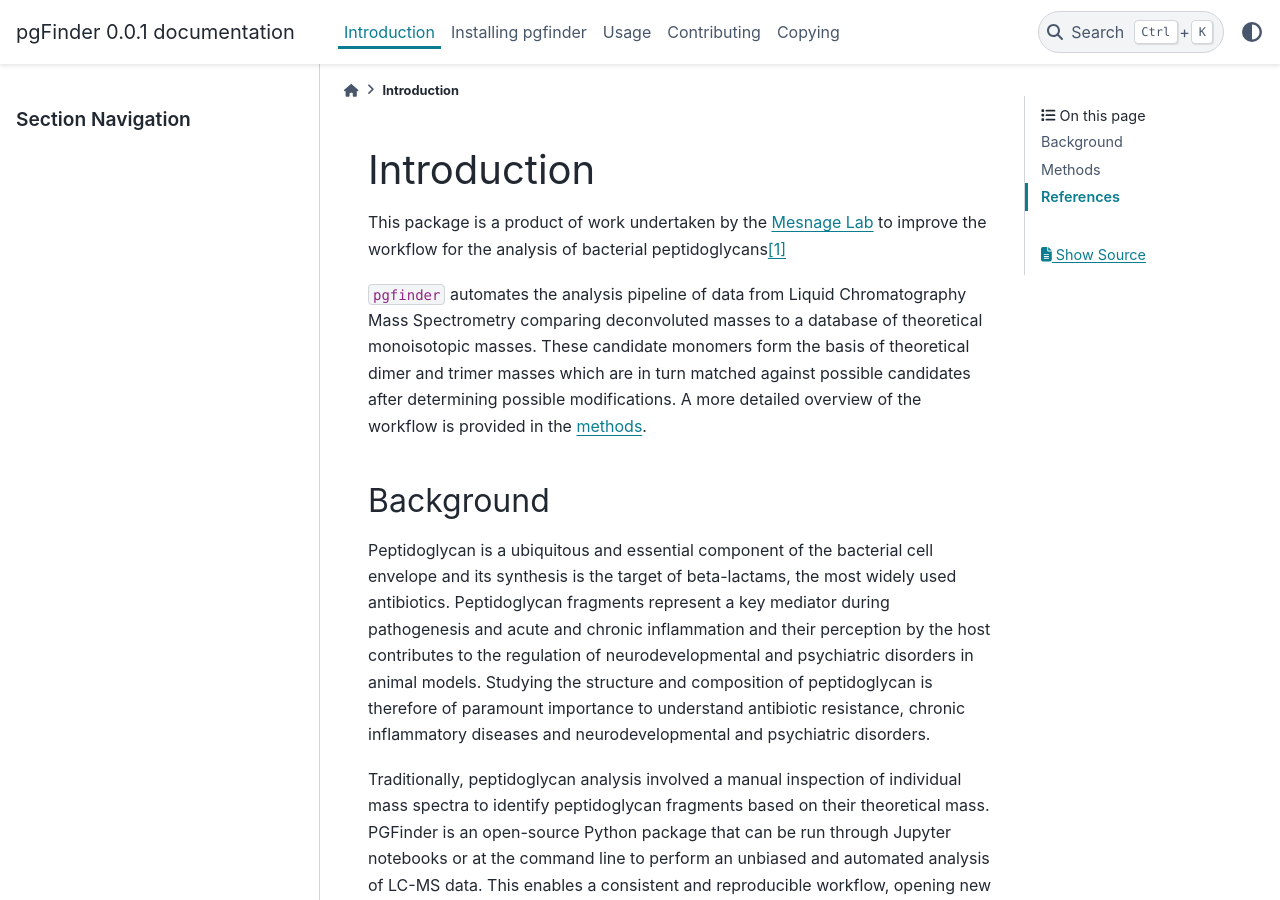
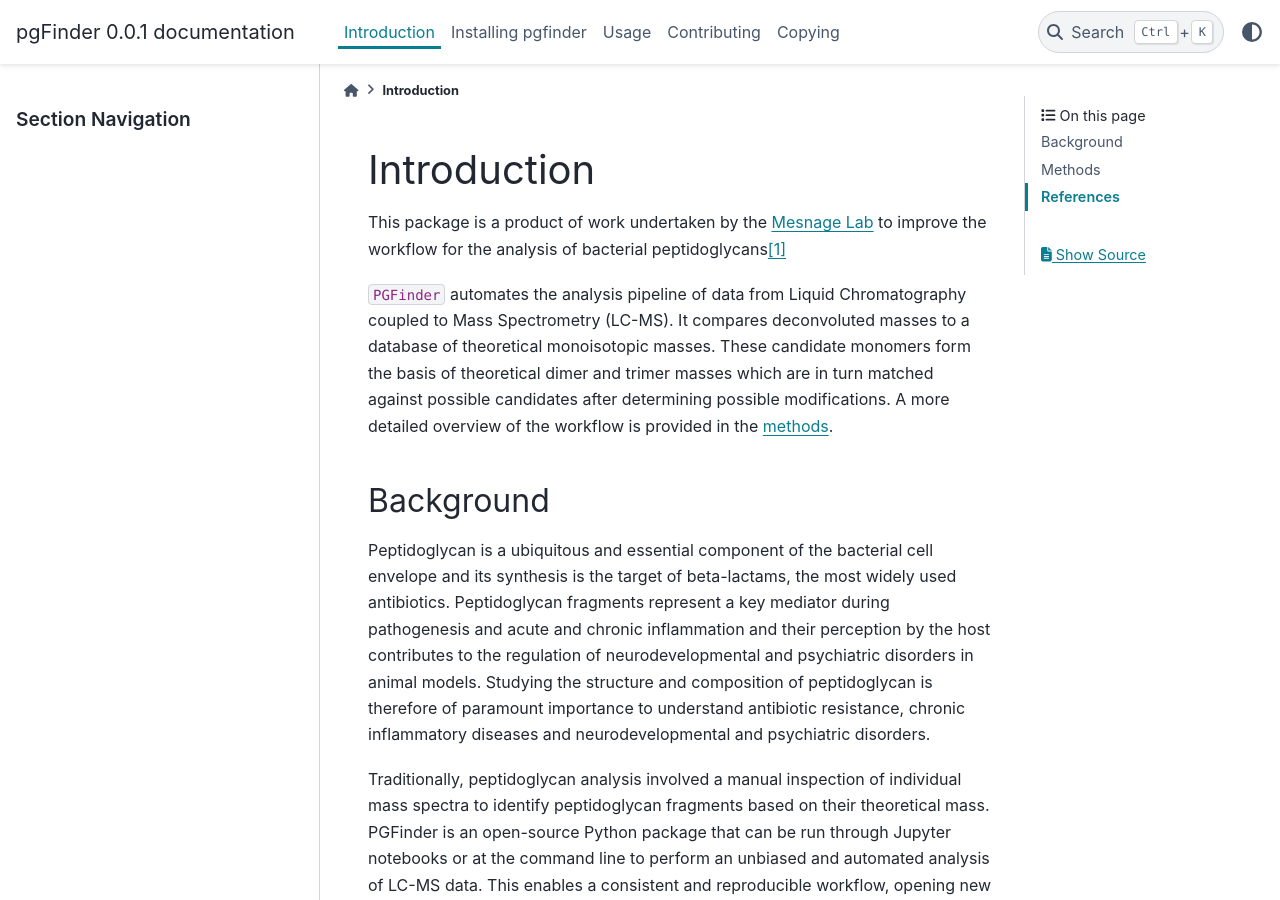
Before and after one commit to Mesnage-Org/pgfinder, a Sphinx documentation site: the page built from docs/introduction.md, in a window 1280 px wide and 900 px high. Built offline with Sphinx 7.4.7 and the PyData theme 0.15.4, drawn with Linux system fonts in a browser that asks for light colours; pages that are not in the unit, such as notebooks, are missing from menus.

Commit message:
Update introduction.md
I made minor changes, I will have another bash in a bit, nearly there!

```diff
--- a/docs/introduction.md
+++ b/docs/introduction.md
@@ -3,7 +3,7 @@
 This package is a product of work undertaken by the [Mesnage Lab](https://mesnagelab.weebly.com/) to improve the
 workflow for the analysis of bacterial peptidoglycans[[1]](#1)
 
-`pgfinder` automates the analysis pipeline of data from Liquid Chromatography Mass Spectrometry comparing deconvoluted
+`PGFinder` automates the analysis pipeline of data from Liquid Chromatography coupled to Mass Spectrometry (LC-MS). It compares  deconvoluted
 masses to a database of theoretical monoisotopic masses. These candidate monomers form the basis of theoretical dimer
 and trimer masses which are in turn matched against possible candidates after determining possible modifications. A more
 detailed overview of the workflow is provided in the [methods](#methods).
```
